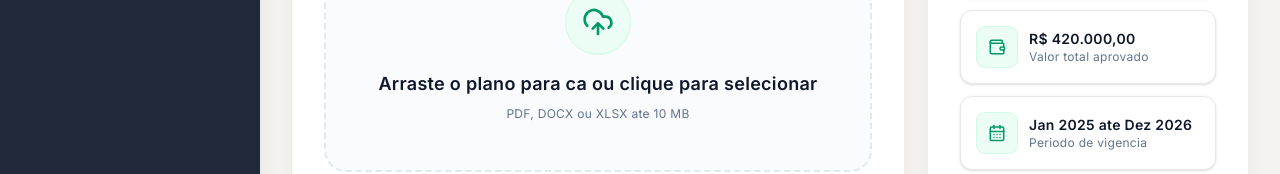
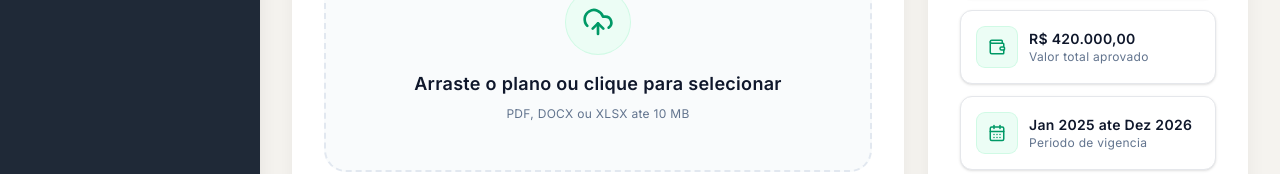
Before and after one commit to julianeurociencia-sketch/lince--, a Next.js app: page /plano-trabalho in a window 1280 px wide. Shown: the part 478-652 px from the top of the page. Built offline with nearby package versions, Linux system fonts and the light colour scheme.

Commit message:
Update page.tsx

```diff
--- a/app/plano-trabalho/page.tsx
+++ b/app/plano-trabalho/page.tsx
@@ -170,7 +170,7 @@ export default function PlanoTrabalhoPage() {
                       <CloudUpload className="h-8 w-8" />
                     </div>
                     <p className="text-lg font-semibold text-slate-900">
-                      {isDragActive ? 'Solte o arquivo aqui' : 'Arraste o plano para ca ou clique para selecionar'}
+                      {isDragActive ? 'Solte o arquivo aqui' : 'Arraste o plano ou clique para selecionar'}
                     </p>
                     <p className="mt-2 text-xs text-slate-500">PDF, DOCX ou XLSX ate 10 MB</p>
                   </div>
```
